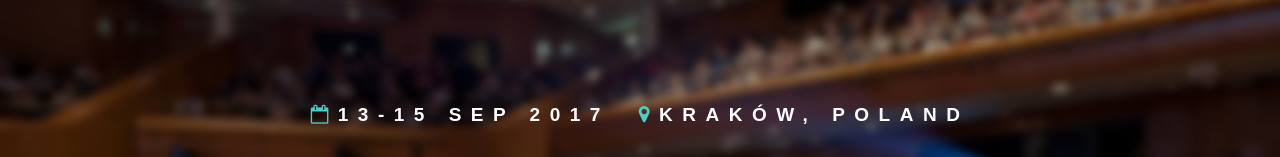
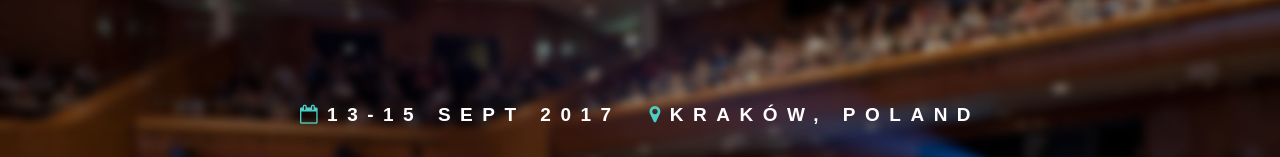
Before and after one commit to devconfpl/website-2017, a plain HTML site: page index.html in a window 1280 px wide. Shown: the part 88-245 px from the top of the page. Drawn offline with Linux system fonts and the light colour scheme; some packages are replaced by stand-ins of ours; a web font is replaced by a local one.

Commit message:
Sep -> Sept as the latter one is more common.

```diff
--- a/index.html
+++ b/index.html
@@ -61,7 +61,7 @@
 		</ul>
 		<div class="heading-block centered-block align-center">
 			<div class="container">
-				<h5 class="heading-alt" style="margin-bottom: 8px;"><span class="fa fa-calendar-o base-clr-txt"></span>13-15 Sep 2017 <span class="fa fa-map-marker base-clr-txt" style="margin-left: 14px;"></span>Kraków, Poland</h5>
+				<h5 class="heading-alt" style="margin-bottom: 8px;"><span class="fa fa-calendar-o base-clr-txt"></span>13-15 Sept 2017 <span class="fa fa-map-marker base-clr-txt" style="margin-left: 14px;"></span>Kraków, Poland</h5>
 				<h1 class="extra-heading">
 					<img src="assets/img/logo.png" alt="DevConf logo" />
 				</h1>
```
